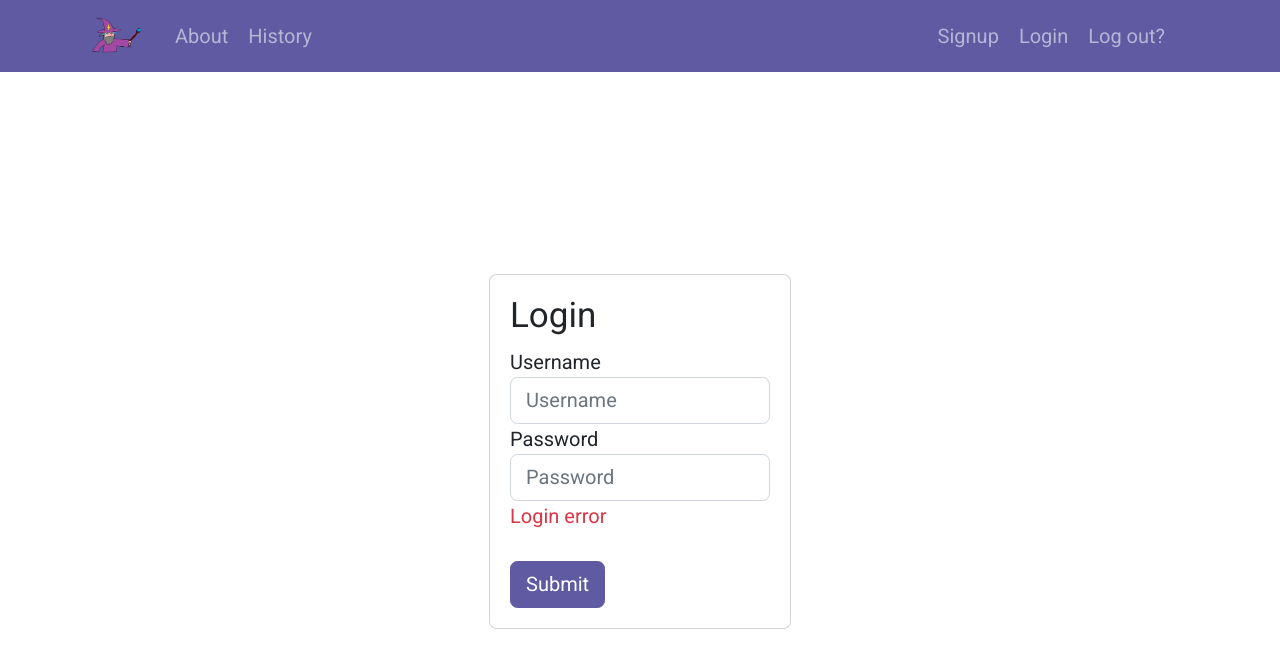
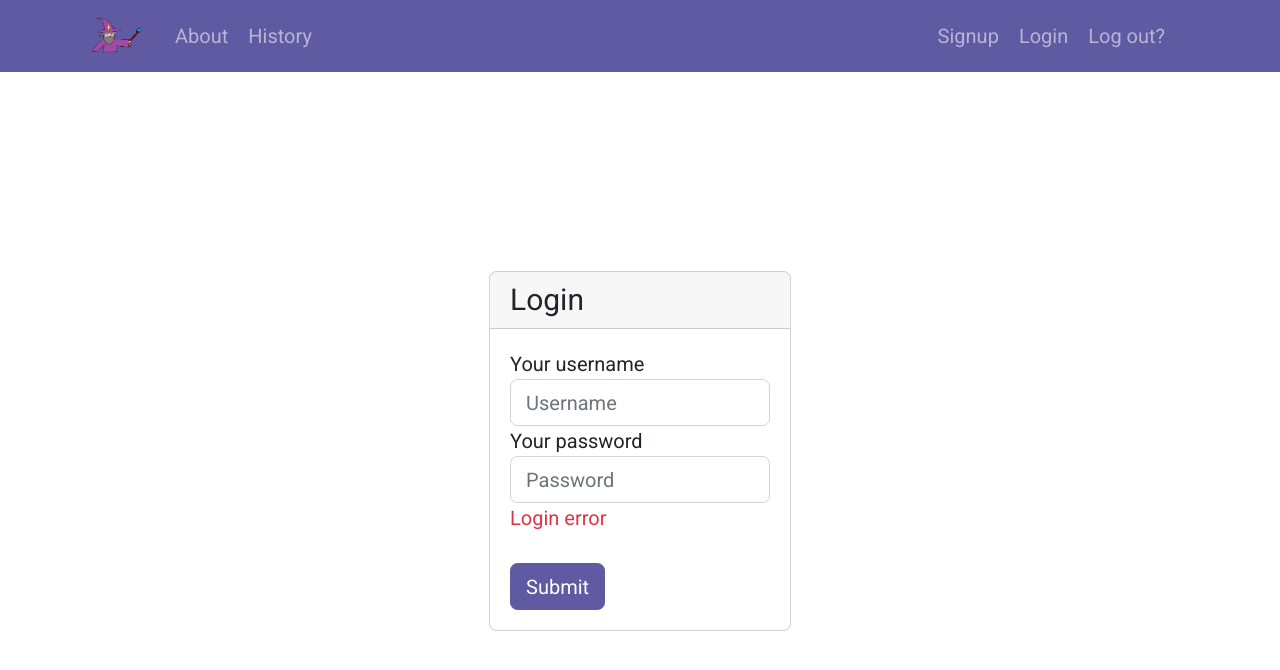
Before and after one commit to rydaws/mighty-ducks, a React (Create React App) app in the folder mighty-ducks/: page /Login in a window 1280 px wide. Shown: the top 670 px of the page. Built offline with nearby package versions, Linux system fonts and the light colour scheme; no server answers.

Commit message:
Stylized Login and Signup

```diff
--- a/mighty-ducks/src/components/Login.js
+++ b/mighty-ducks/src/components/Login.js
@@ -74,12 +74,14 @@ export default function Login() {
   return (
     <section>
       <div className="card">
+        <h4 class="card-header">
+          Login
+        </h4>
         <div className="card-body">
-          <h3>Login</h3>
           <div id="test"></div>
           <form onSubmit={onSubmit}>
             <div className="form-group">
-              <label htmlFor="username">Username</label>
+              <label htmlFor="username">Your username</label>
               <input
                 type="text"
                 placeholder="Username"
@@ -90,7 +92,7 @@ export default function Login() {
               />
             </div>
             <div className="form-group">
-              <label htmlFor="password">Password</label>
+              <label htmlFor="password">Your password</label>
               <input
                 type="password"
                 placeholder="Password"
--- a/mighty-ducks/src/components/signup.js
+++ b/mighty-ducks/src/components/signup.js
@@ -90,11 +90,11 @@ export default function Create() {
   return (
     <section>
       <div className="card">
+      <h4 className="card-header">Signup</h4>
         <div className="card-body">
-          <h3>Signup</h3>
           <form onSubmit={onSubmit}>
             <div className="form-group">
-              <label htmlFor="username">Username</label>
+              <label htmlFor="username">Create a username</label>
               <input
                 type="text"
                 placeholder="Username"
@@ -105,7 +105,7 @@ export default function Create() {
               />
             </div>
             <div className="form-group">
-              <label htmlFor="password">Password</label>
+              <label htmlFor="password">Create a password</label>
               <input
                 type="password"
                 placeholder="Password"
```
